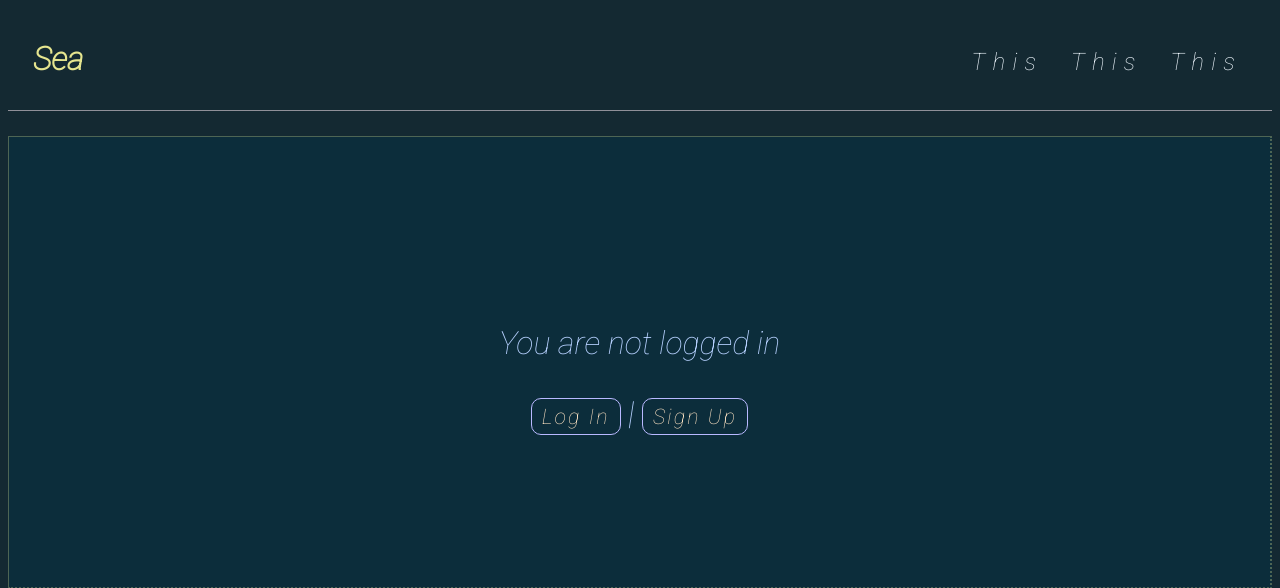
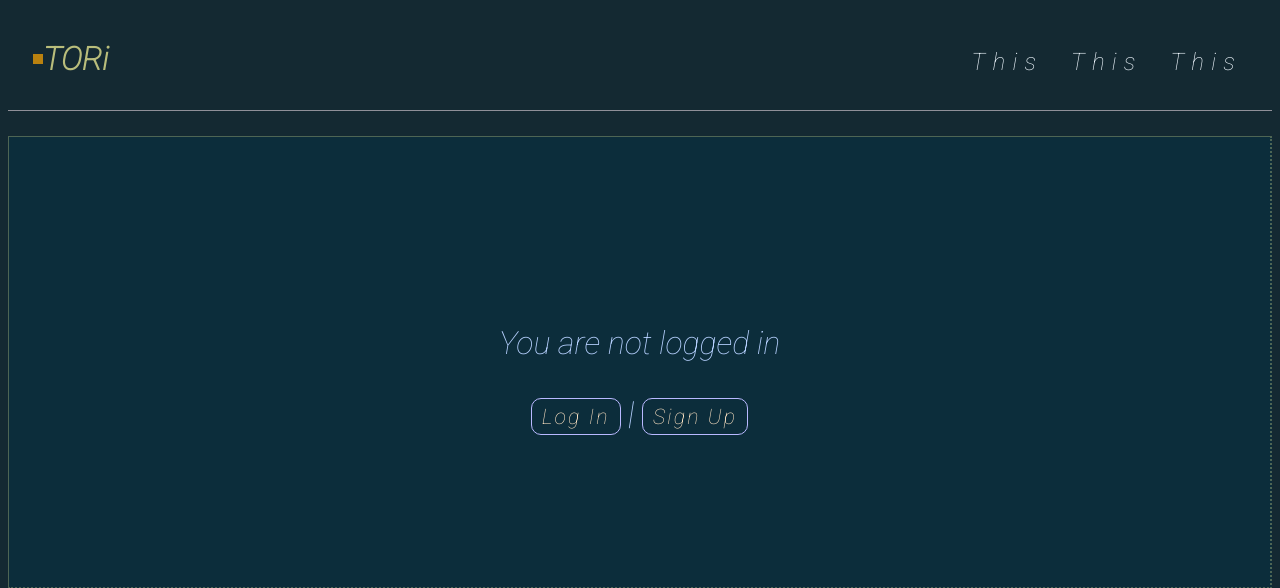
Before and after one commit to SamuelEMason/tori, a Django app: page / in a window 1280 px wide. Shown: the top 588 px of the page. Run offline with Django 4.2, Linux system fonts and the light colour scheme.

Commit message:
Added logo draft

```diff
--- a/templates/base.html
+++ b/templates/base.html
@@ -29,6 +29,19 @@
             text-decoration: none;
         }
 
+        #logo {
+            display: flex;
+            justify-content: flex-start;
+            align-items: center;
+            padding: 0px 0px;
+        }
+
+        div.shape {
+            width: 10px;
+            height: 10px;
+            background-color: rgba(255, 166, 0, 0.705);
+        }
+
         .logo {
             margin-right: auto;
             padding: 0px 25px;
@@ -36,7 +49,7 @@
 
         .logo h1 {
             cursor: pointer;
-            color: rgb(229, 229, 143);
+            color: rgba(229, 229, 143, 0.788);
             text-decoration: none;
             font-size: 100%;
         }
@@ -58,7 +71,6 @@
             letter-spacing: 0.3em;
             padding: 0px 5px;
         }
-
 
         /******************** Main Body */
         main {
@@ -118,9 +130,9 @@
             border: none;
             border-bottom: 1px dotted rgba(255, 255, 0, 0.526);
             border-right: 1px dotted rgba(255, 255, 0, 0.338);
-            letter-spacing: 0.2em;
+            letter-spacing: 0.1em;
             font-size: 50%;
-            font-weight: 750;
+            font-weight: 650;
             margin-bottom: 10px;
             padding: 5px 7px;
         }
@@ -129,12 +141,12 @@
 </head>
 <body>
     <header>
-        <a class="logo" href="{% url 'home' %}"><h1>Sea</h1></a>
+        <a class="logo" href="{% url 'home' %}"><div id="logo"><div class="shape"></div><h1>TORi</h1></div></a>
         <nav>
             <ul class="nav-links">
                 <li><a href="#">This</a></li>
                 <li><a href="#">This</a></li>
-                <li><a href="#">This</a></li>
+                <li><a id="end-element" href="#">This</a></li>
             </ul>
         </nav>
     </header>
```
Also changed, not shown: db.sqlite3.
